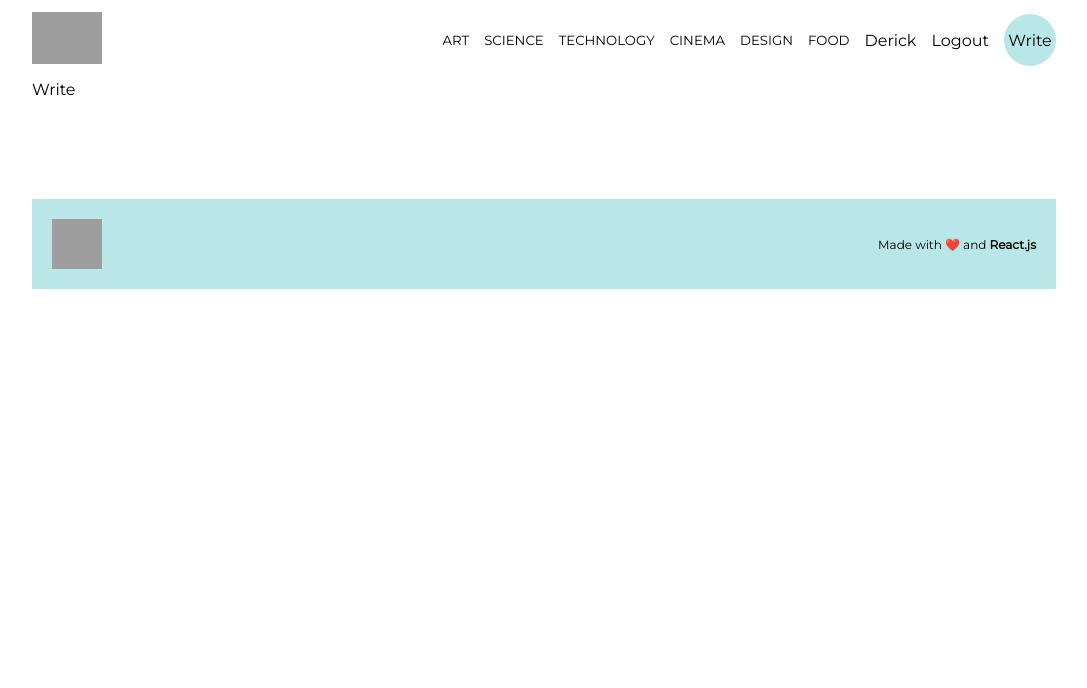
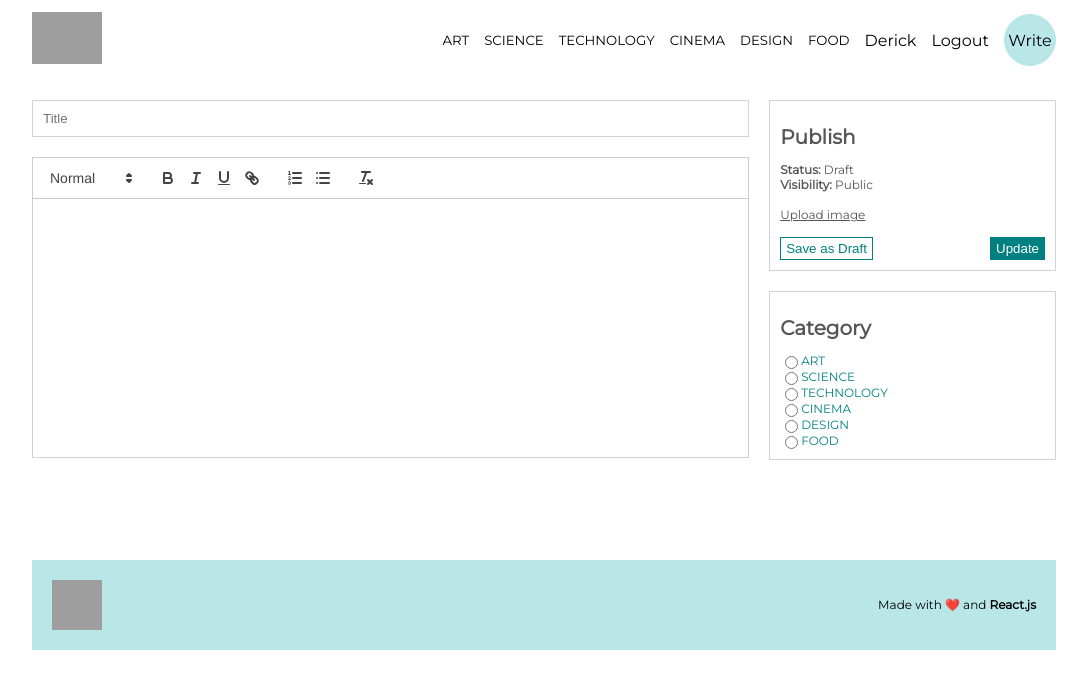
Before and after one commit to DerickMghanga/Blog-Website-React.js-Express.js-MySQL-Full-Stack, a React (Create React App) app in the folder client/: page /Write in a window 1280 px wide. Shown: the top 688 px of the page, without its empty margins (96-1183 px from the left). Built offline with nearby package versions, Linux system fonts and the light colour scheme; grey boxes are pictures that could not be loaded.

Commit message:
write page done

```diff
--- a/client/package.json
+++ b/client/package.json
@@ -9,6 +9,7 @@
     "react": "^18.2.0",
     "react-dom": "^18.2.0",
     "react-icons": "^5.0.0",
+    "react-quill": "^2.0.0",
     "react-router-dom": "^6.21.1",
     "react-scripts": "5.0.1",
     "sass": "^1.69.7",
--- a/client/src/pages/Write.jsx
+++ b/client/src/pages/Write.jsx
@@ -1,8 +1,77 @@
-import React from 'react'
+import React, { useState } from 'react'
+import ReactQuill, { Quill } from 'react-quill';
+import 'react-quill/dist/quill.snow.css';
 
 const Write = () => {
+
+  const [value, setValue] = useState('');
+  //console.log(value);
+
   return (
-    <div>Write</div>
+    <div className='add'>
+      <div className="content">
+        <input type="text" placeholder='Title' />
+        <div className="editorContainer">
+          <ReactQuill className='editor' theme="snow" value={value} onChange={setValue} />
+        </div>
+      </div>
+
+      <div className="menu">
+        <div className="item">
+          <h1>Publish</h1>
+
+          <span>
+            <b>Status:</b> Draft
+          </span>
+
+          <span>
+            <b>Visibility:</b> Public
+          </span>
+
+          <input style={{ display: "none" }} type="file" id='file' />
+          <label className='file' htmlFor="file">Upload image</label>
+
+          <div className="buttons">
+            <button>Save as Draft</button>
+            <button>Update</button>
+          </div>
+        </div>
+
+        <div className="item">
+          <h1>Category</h1>
+
+          <div className="cat">
+            <input type="radio" name='art' value="art" id='art' />
+            <label htmlFor="art">ART</label>
+          </div>
+
+          <div className="cat">
+            <input type="radio" name='science' value="science" id='science' />
+            <label htmlFor="science">SCIENCE</label>
+          </div>
+
+          <div className="cat">
+            <input type="radio" name='technology' value="technology" id='technology' />
+            <label htmlFor="technology">TECHNOLOGY</label>
+          </div>
+
+          <div className="cat">
+            <input type="radio" name='cinema' value="cinema" id='cinema' />
+            <label htmlFor="cinema">CINEMA</label>
+          </div>
+
+          <div className="cat">
+            <input type="radio" name='design' value="design" id='design' />
+            <label htmlFor="design">DESIGN</label>
+          </div>
+
+          <div className="cat">
+            <input type="radio" name='food' value="food" id='food' />
+            <label htmlFor="food">FOOD</label>
+          </div>
+        </div>
+      </div>
+    </div>
   )
 }
 
--- a/client/src/style.scss
+++ b/client/src/style.scss
@@ -335,5 +335,96 @@
             }
         }
 
+        //WRITE PAGE
+        .add{
+            margin-top: 20px;
+            display: flex;
+            gap: 20px;
+
+            .content{
+                flex: 5;
+                display: flex;
+                flex-direction: column;
+                gap: 20px;
+
+                input{
+                    padding: 10px;
+                    border: 1px solid lightgray;
+                    outline: none;
+                }
+
+                .editorContainer{
+                    height: 300px;
+                    overflow: scroll;
+                    border-bottom: 1px solid lightgray;
+
+                    .editor{
+                        height: 100%;
+                        border: none;
+                    }
+                }
+
+                //remove scrollbar in the editor container when not needed
+                .editorContainer::-webkit-scrollbar {
+                    display: none;
+                }
+            }
+
+            .menu{
+                flex: 2;
+                display: flex;
+                flex-direction: column;
+                gap: 20px;
+
+                .item{
+                    border: 1px solid lightgray;
+                    padding: 10px;
+                    flex: 1;
+                    display: flex;
+                    flex-direction: column;
+                    justify-content: space-between;
+                    font-size: 12px;
+                    color: #555;
+
+                    h1{
+                        font-size: 20px;
+                    }
+
+                    .file{
+                        text-decoration: underline;
+                        cursor: pointer;
+                        margin: 15px 0px;
+                    }
+
+                    .buttons{
+                        display: flex;
+                        justify-content: space-between;
+
+                        :first-child {
+                            cursor: pointer;
+                            color: teal;
+                            background-color: white;
+                            border: 1px solid teal;
+                            padding: 3px 5px;
+                        }
+
+                        :last-child {
+                            cursor: pointer;
+                            color: white;
+                            background-color: teal;
+                            border: 1px solid teal;
+                            padding: 3px 5px;
+                        }
+                    }
+
+                    .cat{
+                        display: flex;
+                        align-items: center;
+                        color: teal;
+                    }
+                }
+            }
+        }
+
     }
 }
```
Also changed, not shown: 1 other file (tests, documents, lock files or other folders).
